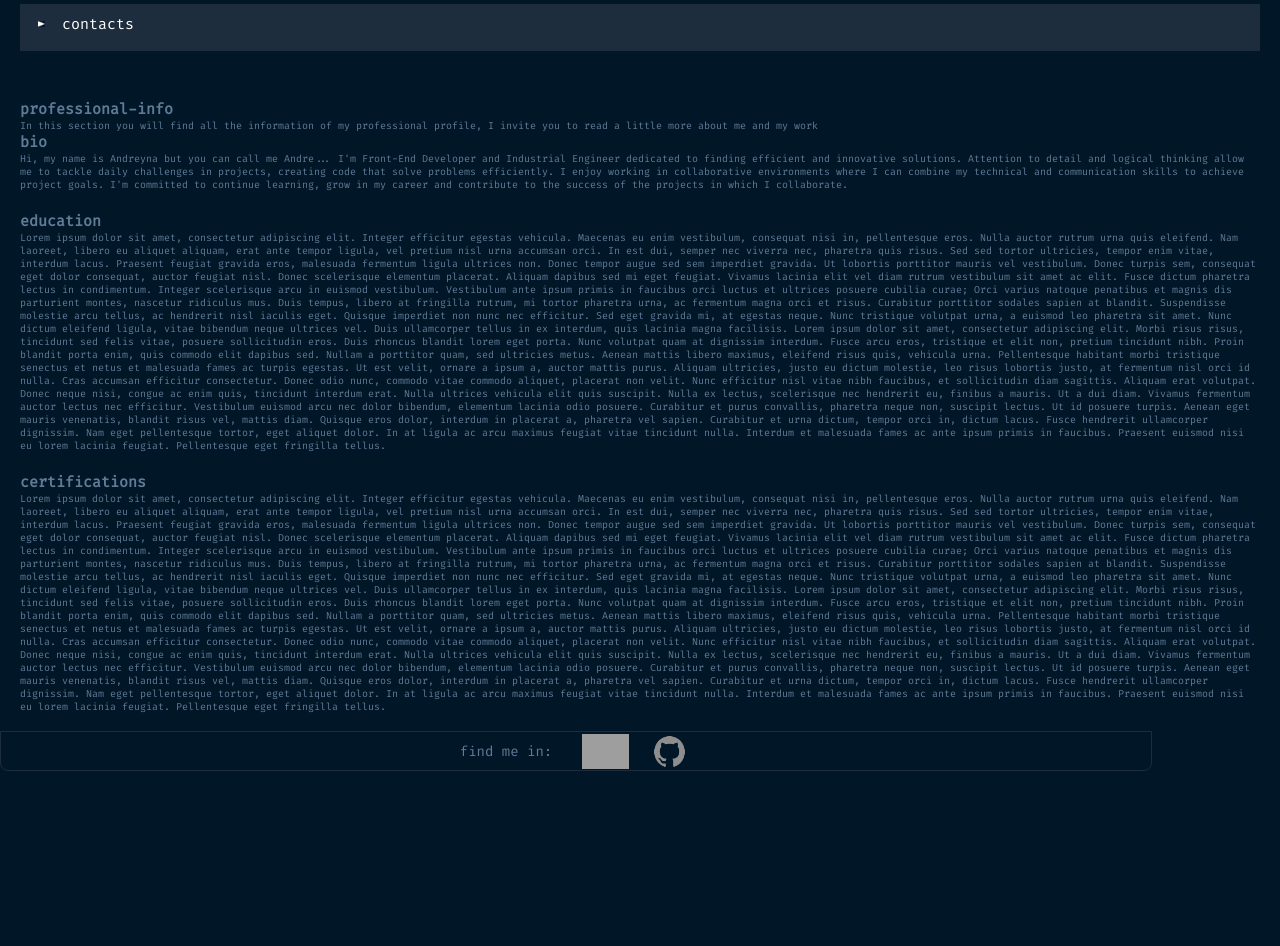
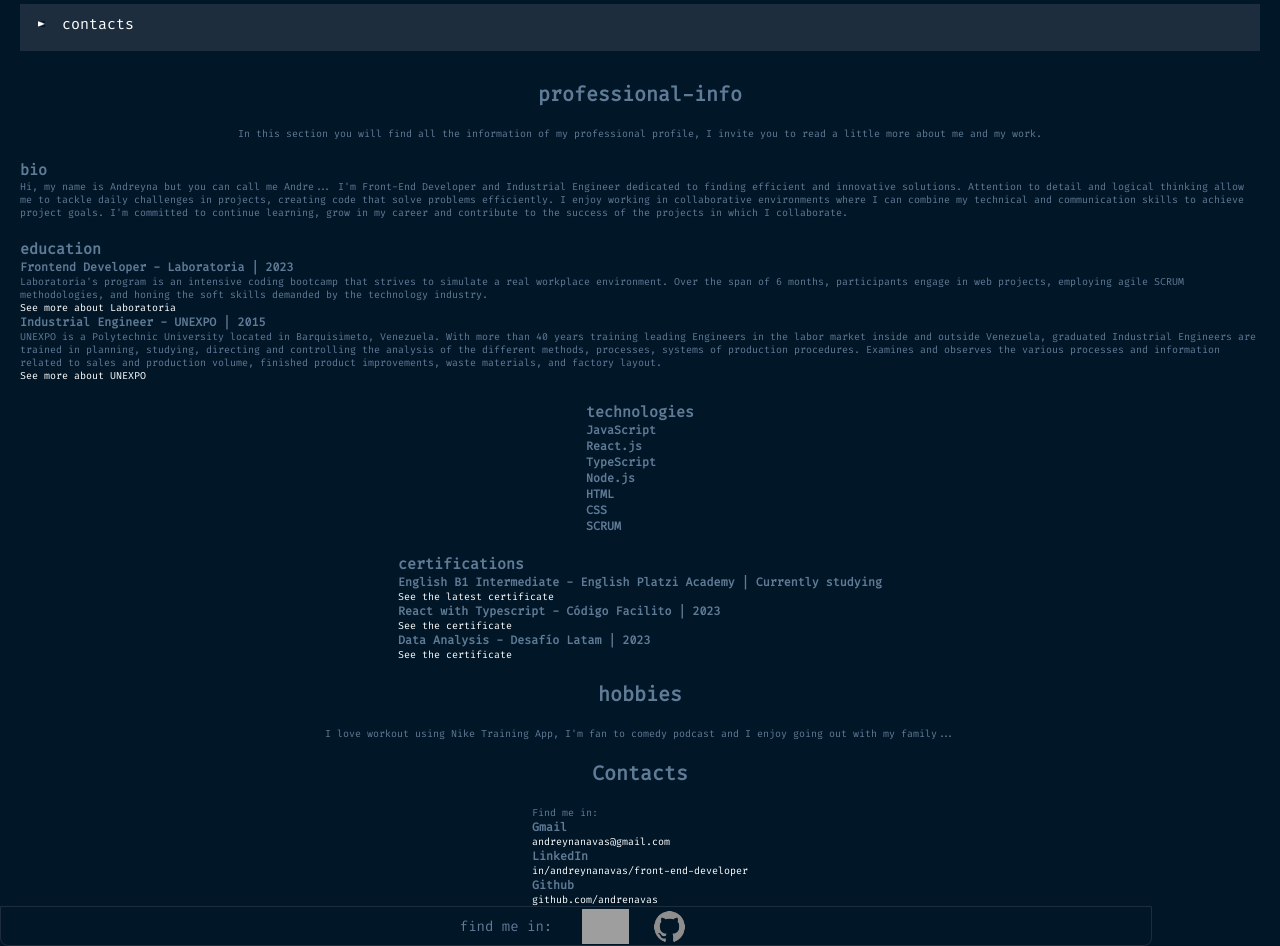
Before and after one commit to andrenavas/portfolio, a React (Vite) app: page /about in a window 1280 px wide. Shown: the part 260-1206 px from the top of the page. Before the commit the page ends 1031 px from the top, so only its background shows below. Built offline with nearby package versions, Linux system fonts and the light colour scheme; grey boxes are pictures that could not be loaded.

Commit message:
UPDATE: about me info

```diff
--- a/src/components/Navbar.tsx
+++ b/src/components/Navbar.tsx
@@ -6,16 +6,16 @@
     <div className='container-nav'>
       <Menu width={'85%'} isOpen={false}>
         <a id="hello" className="menu-item" href="/">
-          _hello
+          hello
         </a>
         <a id="about" className="menu-item" href="/about">
-          _about-me
+          about-me
         </a>
         <a id="projects" className="menu-item" href="/projects">
-          _projects
+          projects
         </a>
         <a id="contact" className="menu-item" href="/contact">
-          _contact-me
+          contact-me
         </a>
       </Menu>
       <div className='container-title-nav'>
--- a/src/views/About.tsx
+++ b/src/views/About.tsx
@@ -21,9 +21,9 @@
       </header>
       <main>
         <div className='container-main-home'>
+          <h1>professional-info</h1>
+          <p>In this section you will find all the information of my professional profile, I invite you to read a little more about me and my work. </p>
           <section className='bio' id='bio'>
-            <h1>professional-info</h1>
-            <p>In this section you will find all the information of my professional profile, I invite you to read a little more about me and my work</p>
             <h2>bio</h2>
             <p>Hi, my name is Andreyna but you can call me Andre...
 
@@ -34,30 +34,50 @@
           </section>
           <section className='education' id='education'>
             <h2>education</h2>
-            <p> Lorem ipsum dolor sit amet, consectetur adipiscing elit. Integer efficitur egestas vehicula. Maecenas eu enim vestibulum, consequat nisi in, pellentesque eros. Nulla auctor rutrum urna quis eleifend. Nam laoreet, libero eu aliquet aliquam, erat ante tempor ligula, vel pretium nisl urna accumsan orci. In est dui, semper nec viverra nec, pharetra quis risus. Sed sed tortor ultricies, tempor enim vitae, interdum lacus. Praesent feugiat gravida eros, malesuada fermentum ligula ultrices non. Donec tempor augue sed sem imperdiet gravida. Ut lobortis porttitor mauris vel vestibulum. Donec turpis sem, consequat eget dolor consequat, auctor feugiat nisl. Donec scelerisque elementum placerat. Aliquam dapibus sed mi eget feugiat. Vivamus lacinia elit vel diam rutrum vestibulum sit amet ac elit. Fusce dictum pharetra lectus in condimentum. Integer scelerisque arcu in euismod vestibulum. Vestibulum ante ipsum primis in faucibus orci luctus et ultrices posuere cubilia curae;
-
-              Orci varius natoque penatibus et magnis dis parturient montes, nascetur ridiculus mus. Duis tempus, libero at fringilla rutrum, mi tortor pharetra urna, ac fermentum magna orci et risus. Curabitur porttitor sodales sapien at blandit. Suspendisse molestie arcu tellus, ac hendrerit nisl iaculis eget. Quisque imperdiet non nunc nec efficitur. Sed eget gravida mi, at egestas neque. Nunc tristique volutpat urna, a euismod leo pharetra sit amet. Nunc dictum eleifend ligula, vitae bibendum neque ultrices vel. Duis ullamcorper tellus in ex interdum, quis lacinia magna facilisis. Lorem ipsum dolor sit amet, consectetur adipiscing elit. Morbi risus risus, tincidunt sed felis vitae, posuere sollicitudin eros.
-
-              Duis rhoncus blandit lorem eget porta. Nunc volutpat quam at dignissim interdum. Fusce arcu eros, tristique et elit non, pretium tincidunt nibh. Proin blandit porta enim, quis commodo elit dapibus sed. Nullam a porttitor quam, sed ultricies metus. Aenean mattis libero maximus, eleifend risus quis, vehicula urna. Pellentesque habitant morbi tristique senectus et netus et malesuada fames ac turpis egestas. Ut est velit, ornare a ipsum a, auctor mattis purus. Aliquam ultricies, justo eu dictum molestie, leo risus lobortis justo, at fermentum nisl orci id nulla. Cras accumsan efficitur consectetur. Donec odio nunc, commodo vitae commodo aliquet, placerat non velit.
-
-              Nunc efficitur nisl vitae nibh faucibus, et sollicitudin diam sagittis. Aliquam erat volutpat. Donec neque nisi, congue ac enim quis, tincidunt interdum erat. Nulla ultrices vehicula elit quis suscipit. Nulla ex lectus, scelerisque nec hendrerit eu, finibus a mauris. Ut a dui diam. Vivamus fermentum auctor lectus nec efficitur. Vestibulum euismod arcu nec dolor bibendum, elementum lacinia odio posuere. Curabitur et purus convallis, pharetra neque non, suscipit lectus. Ut id posuere turpis. Aenean eget mauris venenatis, blandit risus vel, mattis diam.
-
-              Quisque eros dolor, interdum in placerat a, pharetra vel sapien. Curabitur et urna dictum, tempor orci in, dictum lacus. Fusce hendrerit ullamcorper dignissim. Nam eget pellentesque tortor, eget aliquet dolor. In at ligula ac arcu maximus feugiat vitae tincidunt nulla. Interdum et malesuada fames ac ante ipsum primis in faucibus. Praesent euismod nisi eu lorem lacinia feugiat. Pellentesque eget fringilla tellus.
-            </p>
+            <h3>Frontend Developer - Laboratoria | 2023 </h3>
+            <p>Laboratoria's program is an intensive coding bootcamp that strives to simulate a real workplace environment. Over the span of 6 months, participants engage in web projects, employing agile SCRUM methodologies, and honing the soft skills demanded by the technology industry. </p>
+            <a href='https://www.laboratoria.la/' target='_blank'>See more about Laboratoria</a>
+            <h3>Industrial Engineer - UNEXPO | 2015 </h3>
+            <p>UNEXPO is a Polytechnic University located in Barquisimeto, Venezuela. With more than 40 years training leading Engineers in the labor market inside and outside Venezuela, graduated Industrial Engineers are trained in planning, studying, directing and controlling the analysis of the different methods, processes, systems of production procedures. Examines and observes the various processes and information related to sales and production volume, finished product improvements, waste materials, and factory layout. </p>
+            <a href='https://virtualunexpo.com/' target='_blank'>See more about UNEXPO</a>
+          </section>
+          <section className='technologies' id='technologies'>
+            <h2>technologies</h2>
+              <h3>JavaScript</h3>
+              <h3>React.js</h3>
+              <h3>TypeScript</h3>
+              <h3>Node.js</h3>
+              {/* <a href='https://platzi.com/p/andreynanavas/curso/4989-expresiones-tiempo-cantidad/diploma/detalle/' target='_blank'>See the latest certificate</a> */}
+              <h3>HTML</h3>
+              {/* <a href='https://drive.google.com/file/d/107Kxq4UeUiI3SuT6bMgZMhBwDys9IsT6/view' target='_blank'>See the certificate</a> */}
+              <h3>CSS</h3>
+              {/* <a href='https://cursos.desafiolatam.com/certificates/qn2txieutt' target='_blank'>See the certificate</a> */}
+              <h3>SCRUM</h3>
+              {/* Add logos for each technologies */}
           </section>
           <section className='certifications' id='certifications'>
             <h2>certifications</h2>
-            <p>
-              Lorem ipsum dolor sit amet, consectetur adipiscing elit. Integer efficitur egestas vehicula. Maecenas eu enim vestibulum, consequat nisi in, pellentesque eros. Nulla auctor rutrum urna quis eleifend. Nam laoreet, libero eu aliquet aliquam, erat ante tempor ligula, vel pretium nisl urna accumsan orci. In est dui, semper nec viverra nec, pharetra quis risus. Sed sed tortor ultricies, tempor enim vitae, interdum lacus. Praesent feugiat gravida eros, malesuada fermentum ligula ultrices non. Donec tempor augue sed sem imperdiet gravida. Ut lobortis porttitor mauris vel vestibulum. Donec turpis sem, consequat eget dolor consequat, auctor feugiat nisl. Donec scelerisque elementum placerat. Aliquam dapibus sed mi eget feugiat. Vivamus lacinia elit vel diam rutrum vestibulum sit amet ac elit. Fusce dictum pharetra lectus in condimentum. Integer scelerisque arcu in euismod vestibulum. Vestibulum ante ipsum primis in faucibus orci luctus et ultrices posuere cubilia curae;
+            <h3>English B1 Intermediate - English Platzi Academy | Currently studying </h3>
+            <a href='https://platzi.com/p/andreynanavas/curso/4989-expresiones-tiempo-cantidad/diploma/detalle/' target='_blank'>See the latest certificate</a>
+            <h3>React with Typescript - Código Facilito | 2023</h3>
+            <a href='https://drive.google.com/file/d/107Kxq4UeUiI3SuT6bMgZMhBwDys9IsT6/view' target='_blank'>See the certificate</a>
+            <h3>Data Analysis - Desafío Latam | 2023</h3>
+            <a href='https://cursos.desafiolatam.com/certificates/qn2txieutt' target='_blank'>See the certificate</a>
+          </section>
 
-              Orci varius natoque penatibus et magnis dis parturient montes, nascetur ridiculus mus. Duis tempus, libero at fringilla rutrum, mi tortor pharetra urna, ac fermentum magna orci et risus. Curabitur porttitor sodales sapien at blandit. Suspendisse molestie arcu tellus, ac hendrerit nisl iaculis eget. Quisque imperdiet non nunc nec efficitur. Sed eget gravida mi, at egestas neque. Nunc tristique volutpat urna, a euismod leo pharetra sit amet. Nunc dictum eleifend ligula, vitae bibendum neque ultrices vel. Duis ullamcorper tellus in ex interdum, quis lacinia magna facilisis. Lorem ipsum dolor sit amet, consectetur adipiscing elit. Morbi risus risus, tincidunt sed felis vitae, posuere sollicitudin eros.
-
-              Duis rhoncus blandit lorem eget porta. Nunc volutpat quam at dignissim interdum. Fusce arcu eros, tristique et elit non, pretium tincidunt nibh. Proin blandit porta enim, quis commodo elit dapibus sed. Nullam a porttitor quam, sed ultricies metus. Aenean mattis libero maximus, eleifend risus quis, vehicula urna. Pellentesque habitant morbi tristique senectus et netus et malesuada fames ac turpis egestas. Ut est velit, ornare a ipsum a, auctor mattis purus. Aliquam ultricies, justo eu dictum molestie, leo risus lobortis justo, at fermentum nisl orci id nulla. Cras accumsan efficitur consectetur. Donec odio nunc, commodo vitae commodo aliquet, placerat non velit.
-
-              Nunc efficitur nisl vitae nibh faucibus, et sollicitudin diam sagittis. Aliquam erat volutpat. Donec neque nisi, congue ac enim quis, tincidunt interdum erat. Nulla ultrices vehicula elit quis suscipit. Nulla ex lectus, scelerisque nec hendrerit eu, finibus a mauris. Ut a dui diam. Vivamus fermentum auctor lectus nec efficitur. Vestibulum euismod arcu nec dolor bibendum, elementum lacinia odio posuere. Curabitur et purus convallis, pharetra neque non, suscipit lectus. Ut id posuere turpis. Aenean eget mauris venenatis, blandit risus vel, mattis diam.
-
-              Quisque eros dolor, interdum in placerat a, pharetra vel sapien. Curabitur et urna dictum, tempor orci in, dictum lacus. Fusce hendrerit ullamcorper dignissim. Nam eget pellentesque tortor, eget aliquet dolor. In at ligula ac arcu maximus feugiat vitae tincidunt nulla. Interdum et malesuada fames ac ante ipsum primis in faucibus. Praesent euismod nisi eu lorem lacinia feugiat. Pellentesque eget fringilla tellus.
-            </p>
+          <h1>hobbies</h1>
+          <section className='hobbies' id='hobbies'>
+          <p>I love workout using Nike Training App, I'm fan to comedy podcast and I enjoy going out with my family... </p>
+          </section>
+          <h1>Contacts</h1>
+          <section className='contacts' id='contacts'>
+          <p>Find me in:</p>
+          <h3>Gmail</h3>
+          <a href='andreynanavas@gmail.com'>andreynanavas@gmail.com</a>
+          <h3>LinkedIn</h3>
+          <a href='https://www.linkedin.com/in/andreynanavas-front-end-developer/'>in/andreynanavas/front-end-developer</a>
+          <h3>Github</h3>
+          <a href='https://github.com/andrenavas'>github.com/andrenavas</a>
           </section>
         </div>
       </main>
```
